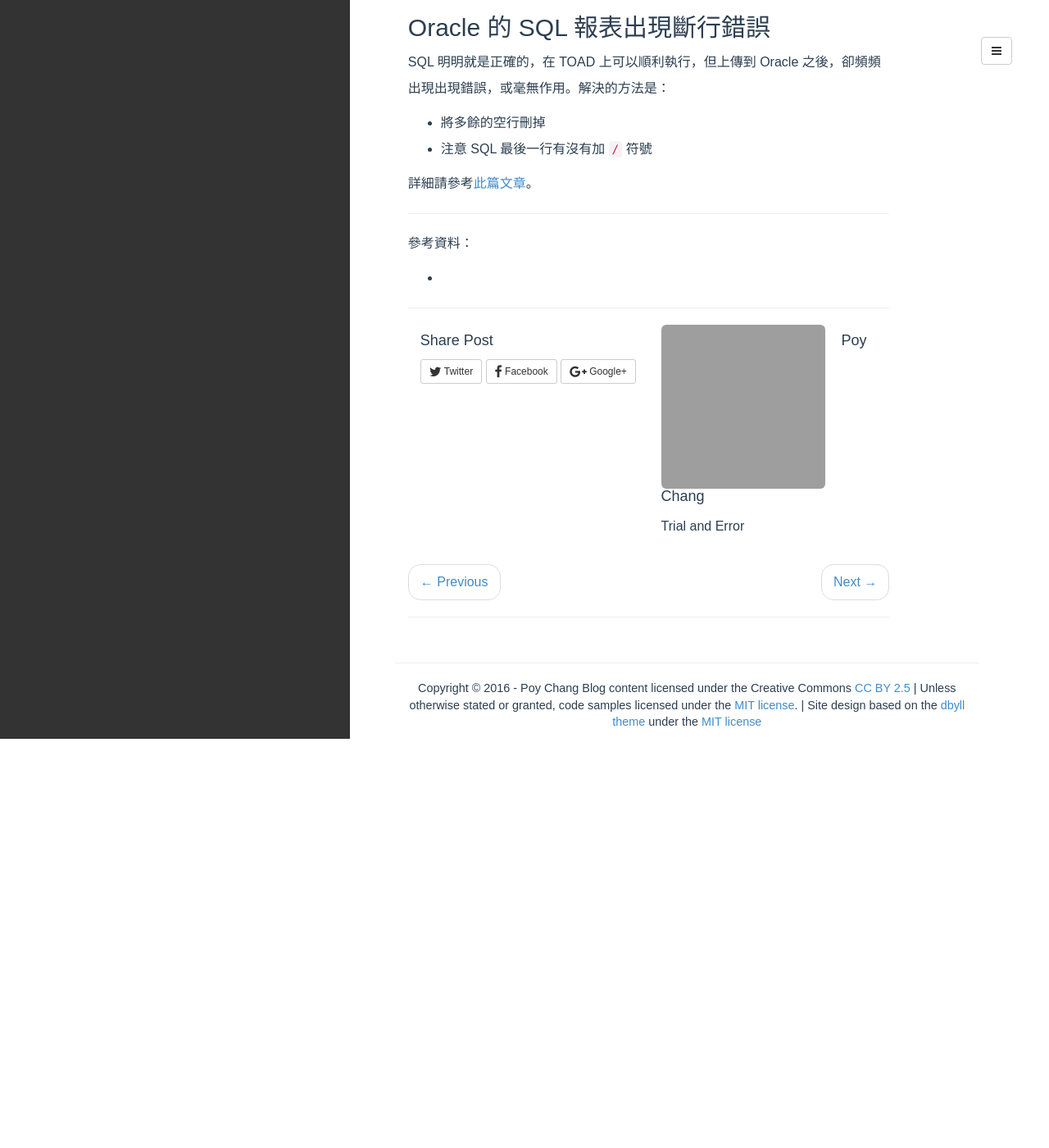
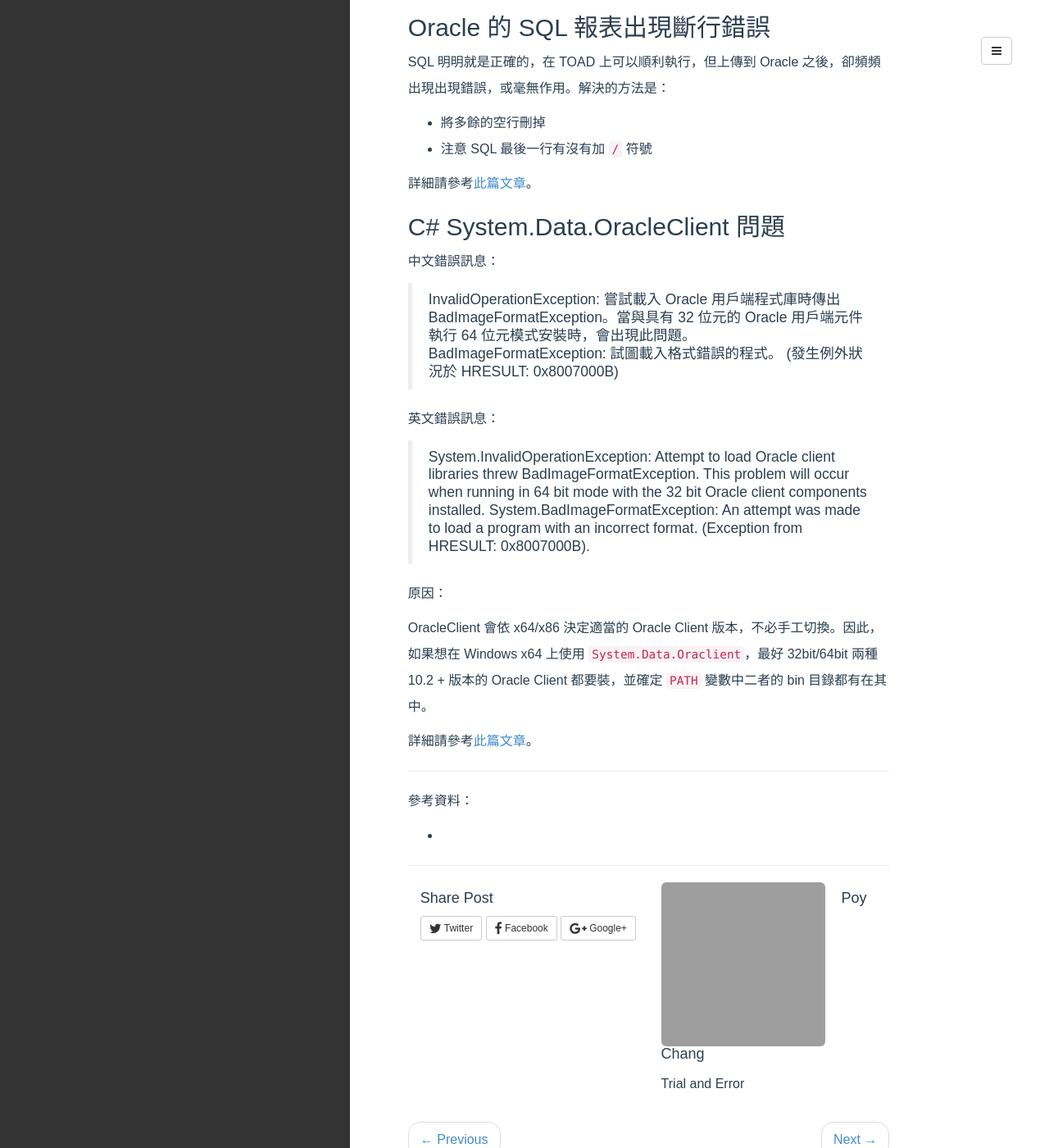
Before and after one commit to poychang/poychang.github.io, a Jekyll site: the page built from _posts/1970-01-01-oracle-sql.md, in a window 1280 px wide and 1400 px high, scrolled down 1216 px. Shown: the whole window at 82% size. Built offline with Jekyll 4.4.1, drawn with Linux system fonts in a browser that asks for light colours; some web fonts are replaced; comment, search, counter and statistics services are not loaded; before the commit the page ends 2117 px from its top, so only the background shows below that; grey boxes are pictures that could not be loaded.

Commit message:
alter post

```diff
--- a/_posts/1970-01-01-oracle-sql.md
+++ b/_posts/1970-01-01-oracle-sql.md
@@ -59,6 +59,24 @@
 
 詳細請參考[此篇文章](https://poychang.github.io/oracle-sql-special-characters/)。
 
+## C# System.Data.OracleClient 問題
+
+中文錯誤訊息：
+
+>InvalidOperationException: 嘗試載入 Oracle 用戶端程式庫時傳出 BadImageFormatException。當與具有 32 位元的 Oracle 用戶端元件執行 64 位元模式安裝時，會出現此問題。
+>BadImageFormatException: 試圖載入格式錯誤的程式。 (發生例外狀況於 HRESULT: 0x8007000B)
+
+英文錯誤訊息：
+
+>System.InvalidOperationException: Attempt to load Oracle client libraries threw BadImageFormatException. This problem will occur when running in 64 bit mode with the 32 bit Oracle client components installed.
+>System.BadImageFormatException: An attempt was made to load a program with an incorrect format. (Exception from HRESULT: 0x8007000B).
+
+原因：
+
+OracleClient 會依 x64/x86 決定適當的 Oracle Client 版本，不必手工切換。因此，如果想在 Windows x64 上使用 `System.Data.Oraclient`，最好 32bit/64bit 兩種 10.2 + 版本的 Oracle Client 都要裝，並確定 `PATH` 變數中二者的 bin 目錄都有在其中。
+
+詳細請參考[此篇文章](https://poychang.github.io/oracle-client-windows/)。
+
 ----------
 
 參考資料：
```
Also changed, not shown: _posts/2016-11-06-oracle-client-windows.md (+28 -6 lines).
